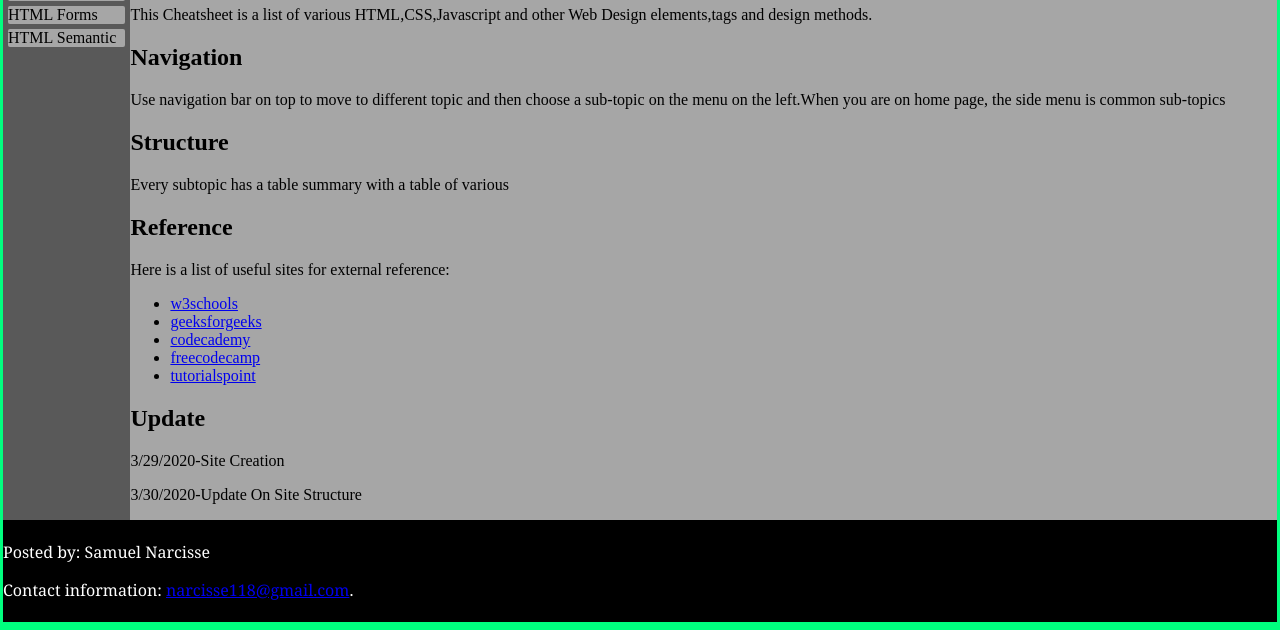
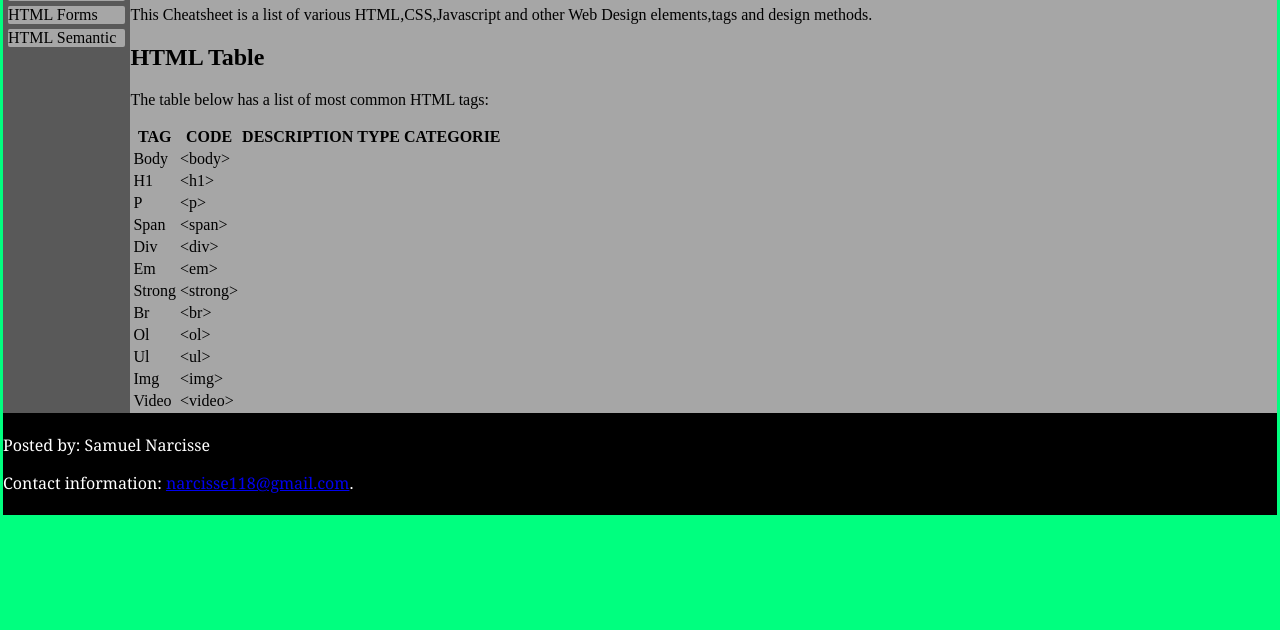
Before and after one commit to Weltgeist/CheatSheet, a plain HTML site: page html-home.html in a window 1280 px wide. Shown: the part 232-862 px from the top of the page. After the commit the page ends 800 px from the top, so only its background shows below. Drawn offline with Linux system fonts and the light colour scheme.

Commit message:
Added Table

```diff
--- a/html-home.html
+++ b/html-home.html
@@ -35,31 +35,110 @@
 
       </div>
       <div class="content">
-        <h1>Cheatsheet summary</h1>
+        <h1>HTML Summary</h1>
         <p>This Cheatsheet is a list of various HTML,CSS,Javascript and other Web Design elements,tags and design methods.</p>
         <article>
-          <h2>Navigation</h2>
-          <p>Use navigation bar on top to move to different topic and then choose a sub-topic on the menu on the left.When you are on home page, the side menu is common sub-topics</p>
-        </article>
-        <article>
-          <h2>Structure</h2>
-          <p>Every subtopic has a table summary with a table of various </p>
-        </article>
-        <article>
-          <h2>Reference</h2>
-          <p>Here is a list of useful sites for external reference: </p>
-          <ul>
-            <li><a href="https://www.w3schools.com/default.asp" target="_blank">w3schools</a></li>
-            <li><a href="https://www.geeksforgeeks.org/" target="_blank">geeksforgeeks</a></li>
-            <li><a href="https://www.codecademy.com/learn" target="_blank">codecademy</a></li>
-            <li><a href="https://www.freecodecamp.org/learn" target="_blank">freecodecamp</a></li>
-            <li><a href="https://www.tutorialspoint.com/" target="_blank">tutorialspoint</a></li>
-          </ul>
-        </article>
-        <article>
-          <h2>Update</h2>
-          <p>3/29/2020-Site Creation</p>
-          <p>3/30/2020-Update On Site Structure</p>
+          <h2>HTML Table</h2>
+          <p>The table below has a list of most common HTML tags:</p>
+          <div class="container">
+            <table>
+              <thead>
+                <tr>
+                  <th scope="col">Tag</th>
+                  <th scope="col">Code</th>
+                  <th scope="col">Description</th>
+                  <th scope="col">Type</th>
+                  <th scope="col">Categorie</th>
+                </tr>
+              </thead>
+              <tbody>
+                <tr>
+                  <td class="col-left">Body</td>
+                  <td class="col-code">&ltbody&gt</td>
+                  <td class="col-description"></td>
+                  <td class="col-type"></td>
+                  <td class="col-categorie"></td>
+                </tr>
+                <tr>
+                  <td class="col-left">H1</td>
+                  <td class="col-code">&lth1&gt</td>
+                  <td class="col-description"></td>
+                  <td class="col-type"></td>
+                  <td class="col-categorie"></td>
+                </tr>
+                <tr>
+                  <td class="col-left">P</td>
+                  <td class="col-code">&ltp&gt</td>
+                  <td class="col-description"></td>
+                  <td class="col-type"></td>
+                  <td class="col-categorie"></td>
+                </tr>
+                <tr>
+                  <td class="col-left">Span</td>
+                  <td class="col-code">&ltspan&gt</td>
+                  <td class="col-description"></td>
+                  <td class="col-type"></td>
+                  <td class="col-categorie"></td>
+                </tr>
+                <tr>
+                  <td class="col-left">Div</td>
+                  <td class="col-code">&ltdiv&gt</td>
+                  <td class="col-description"></td>
+                  <td class="col-type"></td>
+                  <td class="col-categorie"></td>
+                </tr>
+                <tr>
+                  <td class="col-left">Em</td>
+                  <td class="col-code">&ltem&gt</td>
+                  <td class="col-description"></td>
+                  <td class="col-type"></td>
+                  <td class="col-categorie"></td>
+                </tr>
+                <tr>
+                  <td class="col-left">Strong</td>
+                  <td class="col-code">&ltstrong&gt</td>
+                  <td class="col-description"></td>
+                  <td class="col-type"></td>
+                  <td class="col-categorie"></td>
+                </tr>
+                <tr>
+                  <td class="col-left">Br</td>
+                  <td class="col-code">&ltbr&gt</td>
+                  <td class="col-description"></td>
+                  <td class="col-type"></td>
+                  <td class="col-categorie"></td>
+                </tr>
+                <tr>
+                  <td class="col-left">Ol</td>
+                  <td class="col-code">&ltol&gt</td>
+                  <td class="col-description"></td>
+                  <td class="col-type"></td>
+                  <td class="col-categorie"></td>
+                </tr>
+                <tr>
+                  <td class="col-left">Ul</td>
+                  <td class="col-code">&ltul&gt</td>
+                  <td class="col-description"></td>
+                  <td class="col-type"></td>
+                  <td class="col-categorie"></td>
+                </tr>
+                <tr>
+                  <td class="col-left">Img</td>
+                  <td class="col-code">&ltimg&gt</td>
+                  <td class="col-description"></td>
+                  <td class="col-type"></td>
+                  <td class="col-categorie"></td>
+                </tr>
+                <tr>
+                  <td class="col-left">Video</td>
+                  <td class="col-code">&ltvideo&gt</td>
+                  <td class="col-description"></td>
+                  <td class="col-type"></td>
+                  <td class="col-categorie"></td>
+                </tr>
+              </tbody>
+            </table>
+          </div>
         </article>
       </div>
 
```
